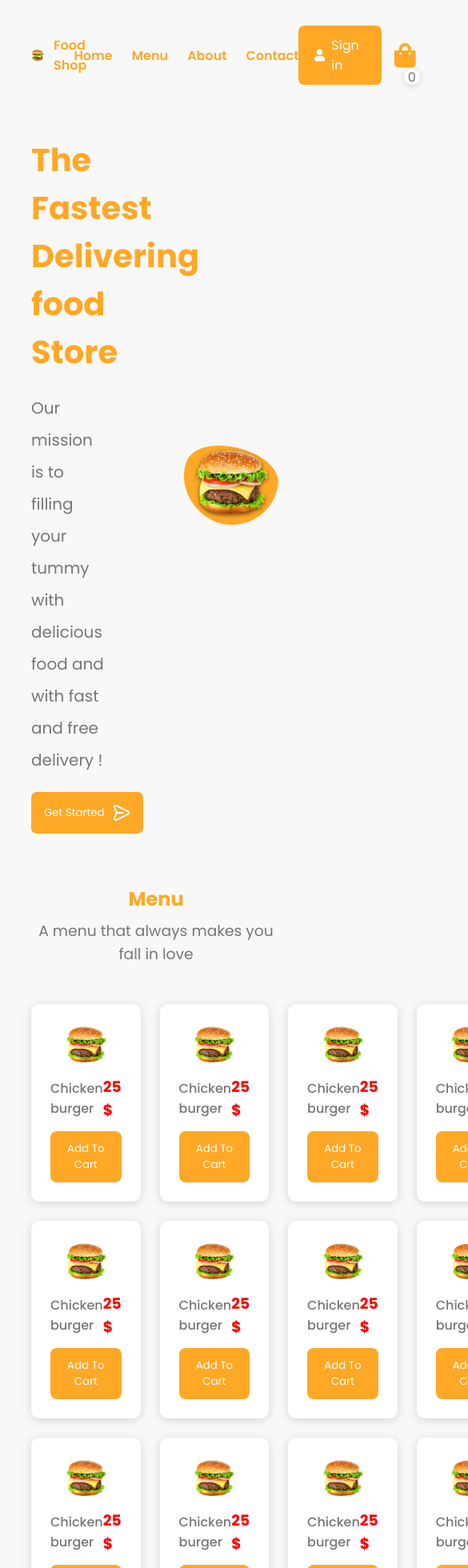
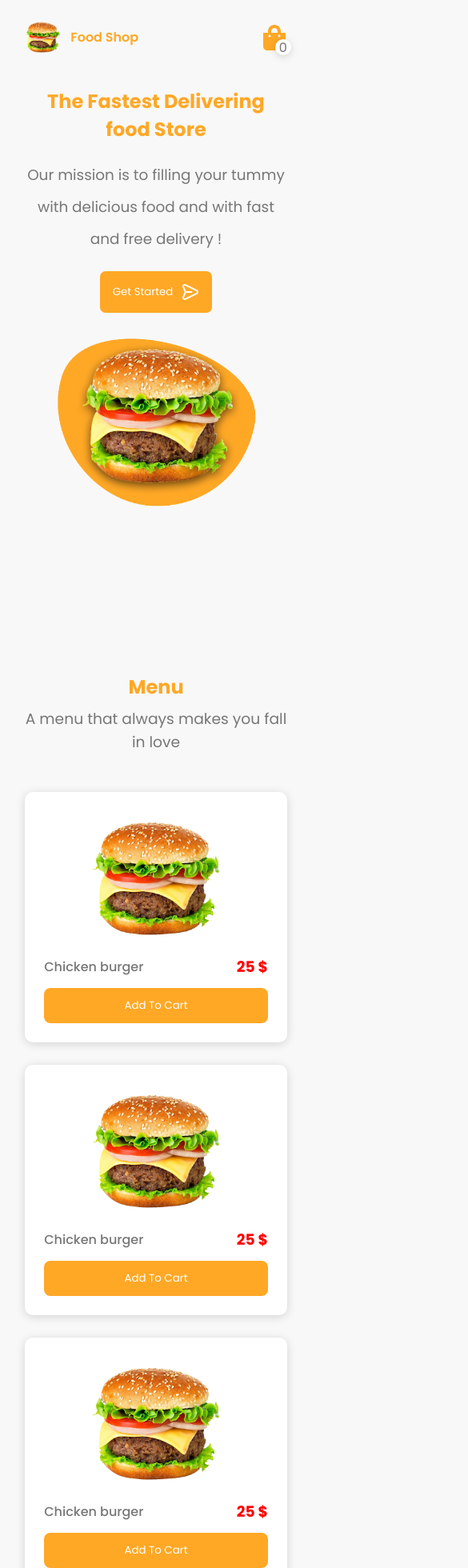
Before and after one commit to Dhia-Ben-Hamouda/Food-Shop-React-JS, a React (Vite) app: page / in a window 390 px wide. Shown: the top 1960 px of the page at 80% size, 585 px wide, since content can reach past the window. Built offline with nearby package versions, Linux system fonts and the light colour scheme.

Commit message:
add scroll to top btn and make sections responsive

```diff
--- a/src/components/Btn.jsx
+++ b/src/components/Btn.jsx
@@ -0,0 +1,39 @@
+import React from "react";
+import { useEffect } from "react";
+import { FaAngleUp } from "react-icons/fa";
+
+export default function(){
+
+  useEffect(()=>{
+    function makeVisible()
+    {
+      if(window.scrollY > 0)
+      {
+        document.querySelector(".btn").classList.add("visible");
+      }
+      else
+      {
+        document.querySelector(".btn").classList.remove("visible");
+      }
+    }
+
+    document.addEventListener("scroll" , makeVisible);
+
+    return ()=>{document.removeEventListener("scroll" , makeVisible)}
+  } , []);
+
+  function clickHandler()
+  {
+    window.scrollTo({
+      top:0
+    })
+  }
+
+  return(
+    <>
+      <button className="btn" onClick={clickHandler}>
+        <FaAngleUp/>
+      </button>
+    </>
+  )
+}
--- a/src/components/LandingPage.jsx
+++ b/src/components/LandingPage.jsx
@@ -4,6 +4,7 @@ import Home from "./Home.jsx";
 import Menu from "./Menu.jsx";
 import Contact from "./Contact.jsx";
 import Footer from "./Footer.jsx";
+import Btn from "./Btn.jsx";
 
 export default function(){
   return(
@@ -12,6 +13,7 @@ export default function(){
       <Home/>
       <Menu/>
       <Contact/>
+      <Btn/>
       <Footer/>
     </>
   )
--- a/src/styles/_btn.scss
+++ b/src/styles/_btn.scss
@@ -0,0 +1,22 @@
+.btn{
+  background:$primary;
+  height:35px;
+  width: 35px;
+  position:fixed;
+  bottom:25px;
+  right:35px;
+  color:white;
+  border:none;
+  outline:none;
+  border-radius: 5px;
+  display: flex;
+  justify-content: center;
+  align-items: center;
+  opacity: 0;
+  transition: .5s;
+}
+
+.visible{
+  opacity: 1;
+  cursor: pointer;
+}
--- a/src/styles/_contact.scss
+++ b/src/styles/_contact.scss
@@ -75,3 +75,33 @@
     }
   }
 }
+
+@media(max-width:1024px)
+{
+
+}
+
+@media(max-width:640px)
+{
+  #contact{
+    padding:1rem 8vw;
+
+    .container{
+      flex-direction: column;
+
+      form{
+        width:100%;
+      }
+
+      .illustration{
+        width: 100%;
+        justify-content: center;
+
+        img{
+          scale: .7;
+        }
+      }
+    }
+
+  }
+}
--- a/src/styles/_home.scss
+++ b/src/styles/_home.scss
@@ -64,3 +64,51 @@
     }
   }
 }
+
+
+@media(max-width:1024px)
+{
+
+}
+
+
+@media(max-width:640px)
+{
+
+
+  #home{
+    padding:1rem 8vw;
+
+    .container{
+      flex-direction: column;
+
+      .wrapper{
+        width:100%;
+        margin-bottom: 1.5rem;
+
+        .text{
+          align-items: center;
+          h1{
+            width:100%;
+            font-size: 1.5rem;
+            text-align: center;
+          }
+
+          h3{
+            width:100%;
+            font-size: 1.15rem;
+            text-align: center;
+          }
+        }
+      }
+
+      .image{
+        width: 100%;
+        justify-content: center;
+      }
+    }
+
+  }
+
+
+}
--- a/src/styles/_menu.scss
+++ b/src/styles/_menu.scss
@@ -76,3 +76,20 @@
     }
   }
 }
+
+@media(max-width:1024px)
+{
+
+}
+
+@media(max-width:640px)
+{
+  #menu{
+    padding:1rem 8vw;
+
+    .grid{
+      grid-template-columns: repeat(1 , 1fr);
+      gap:1.75rem;
+    }
+  }
+}
--- a/src/styles/_navbar.scss
+++ b/src/styles/_navbar.scss
@@ -103,7 +103,28 @@ nav{
       }
 
     }
+  }
+}
+
+@media(max-width:1024px)
+{
+
+}
+
+@media(max-width:640px)
+{
+  nav{
+    padding:1.5rem 8vw;
+
+    .desktop-list{
+      display: none;
+    }
+
+    .container{
+      a{
+        display: none;
+      }
+    }
 
   }
-
 }
--- a/src/styles/styles.scss
+++ b/src/styles/styles.scss
@@ -25,4 +25,5 @@ body{
 @import "./home.scss";
 @import "./menu.scss";
 @import "./contact.scss";
+@import "./btn.scss";
 @import "./footer.scss";
```
Also changed, not shown: src/components/About.jsx (added).
